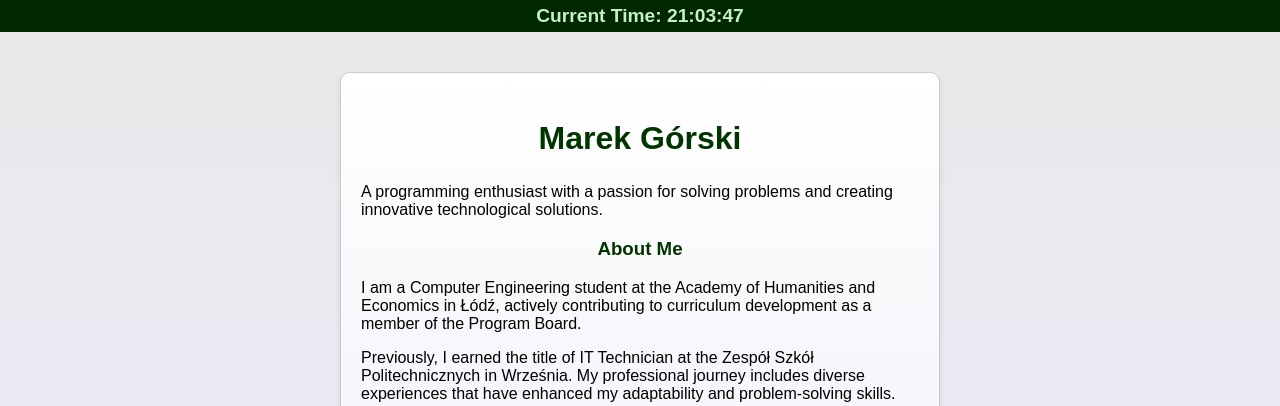
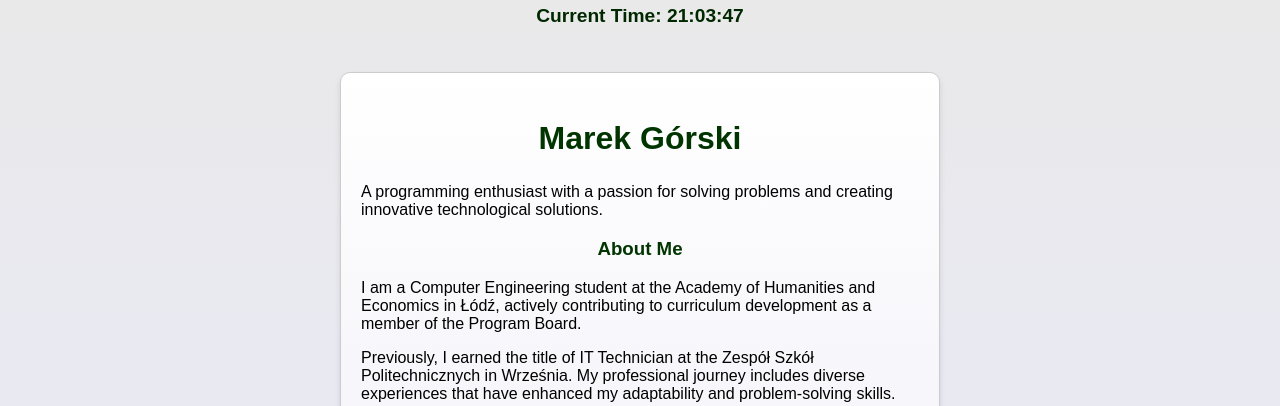
Before and after one commit to VadoVates/marekgor_site, a Django app: page / in a window 1280 px wide. Shown: the part 38-444 px from the top of the page. Run offline with Django 5.2, Linux system fonts and the light colour scheme.

Commit message:
Testing clock under header (base.html, script.js, style.css) color switcheroo

```diff
--- a/static/css/style.css
+++ b/static/css/style.css
@@ -42,12 +42,12 @@ header nav ul li a:hover {
 #clock-section {
     text-align: center;
     padding: 5px 0;
-    background-color: #002800; /* Subtelne tło pod zegarem */
+    background-color: #e9e9e9; /* Subtelne tło pod zegarem */
 }
 
 #live-clock {
     font-weight: bold;
-    color: #c4f0c4;
+    color: #002800;
     font-size: 1.2rem;
 }
 
```
